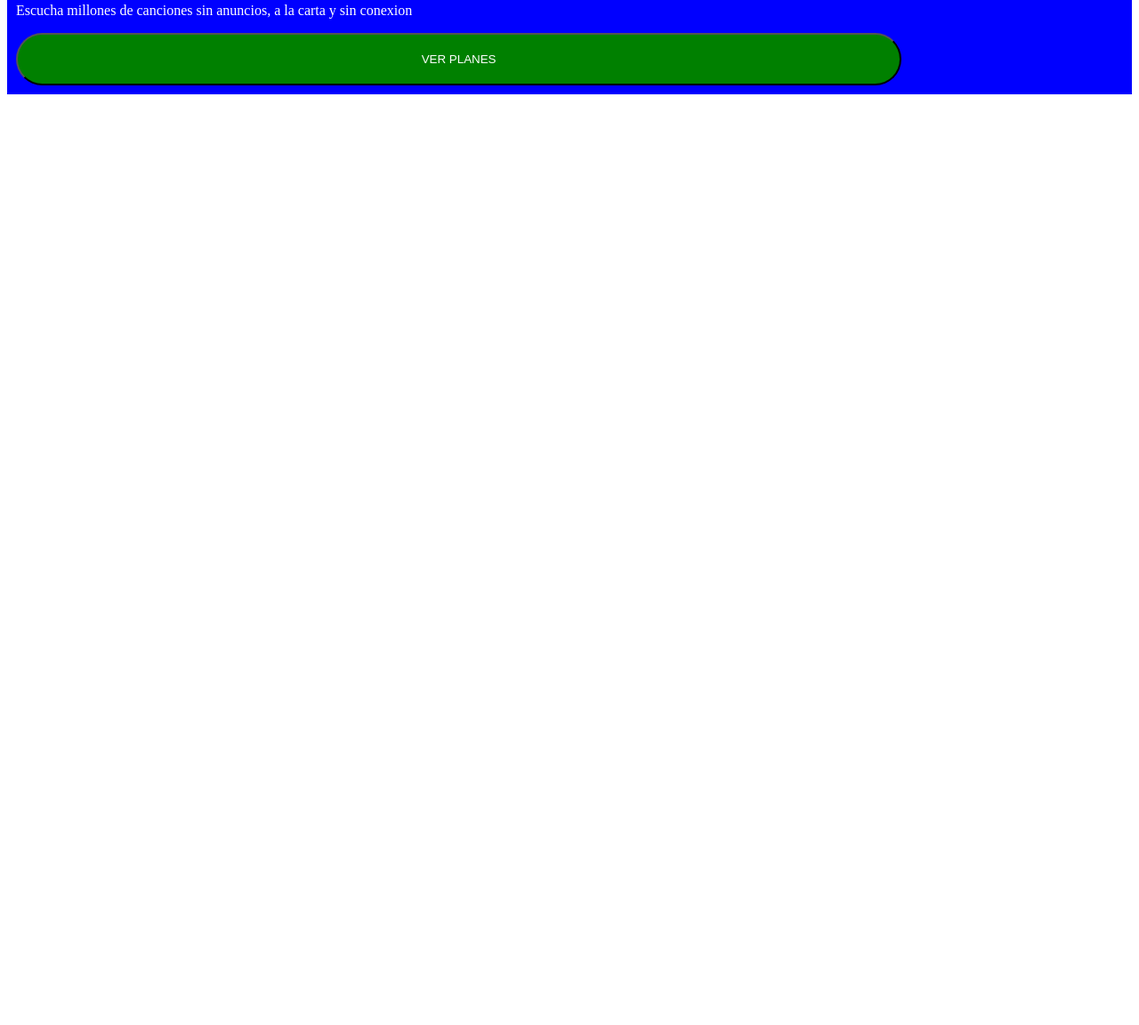
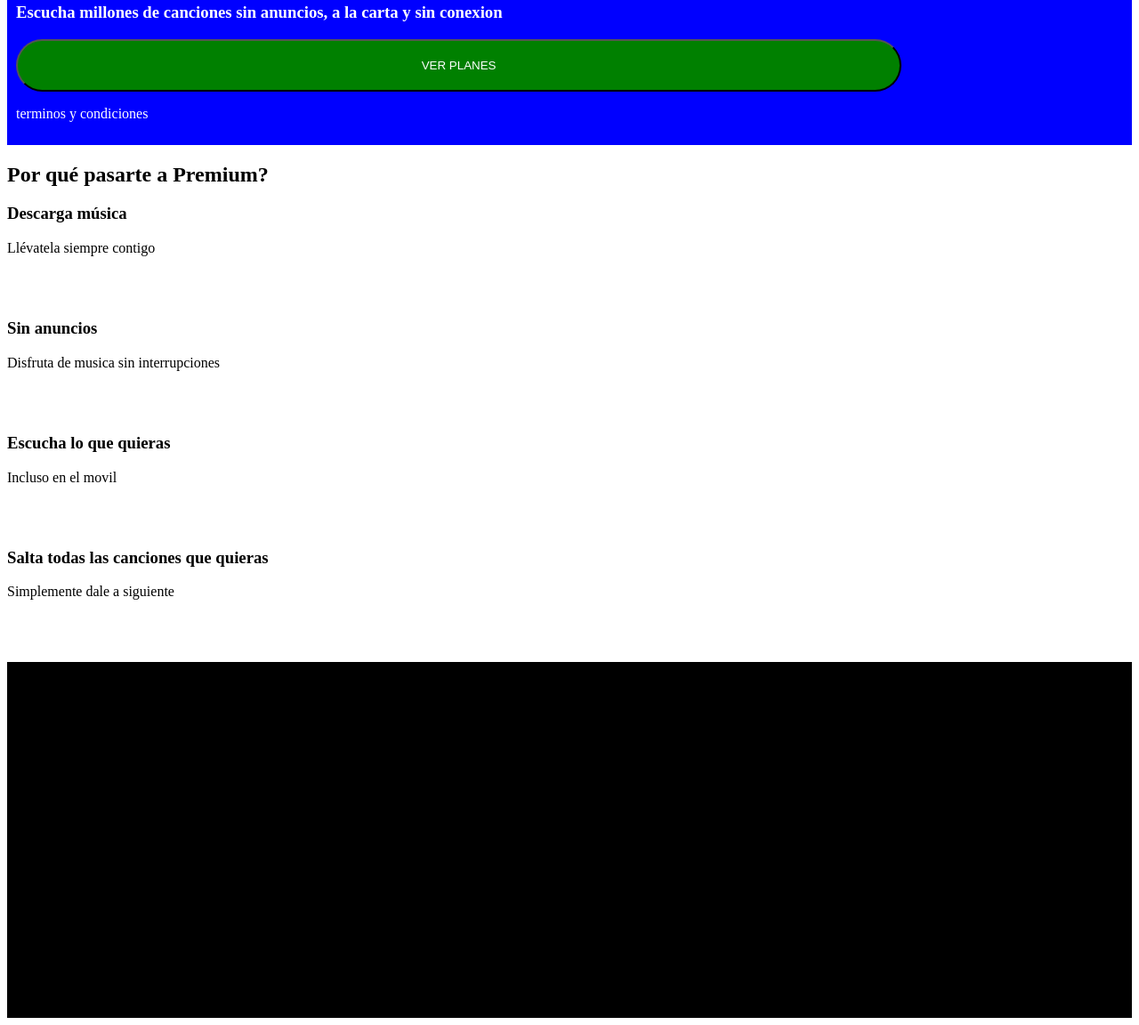
Before and after one commit to Adalab/promo-s-module-1-pair-8-spotify, a plain HTML site: page index.html in a window 1280 px wide. Shown: the part 123-1275 px from the top of the page at 89% size. Before the commit the page ends 800 px from the top, so only its background shows below. Drawn offline with Linux system fonts and the light colour scheme.

Commit message:
Main y footer

```diff
--- a/Spotify.css
+++ b/Spotify.css
@@ -10,6 +10,11 @@ nav {
     padding: 5px;
 }
 
+footer {
+    height: 400px;
+    background-color: black;
+}
+
 .mybutton {
     background-color: green;
     color: white;
@@ -18,3 +23,7 @@ nav {
     width: 80%;
     text-transform: uppercase;
 }
+
+.bloqueTitulo {
+    margin-bottom: 70px;
+}
--- a/index.html
+++ b/index.html
@@ -7,11 +7,31 @@
     <nav>Spotify</nav>
     <header>
       <h1>Prueba Premium gratis 3 meses</h1>
-      <p>
+      <h3>
         Escucha millones de canciones sin anuncios, a la carta y sin conexion
-      </p>
+      </h3>
       <button class="mybutton">ver planes</button>
+      <p>terminos y condiciones</p>
     </header>
-    <main></main>
+    <main>
+      <h2>Por qué pasarte a Premium?</h2>
+      <div class="bloqueTitulo">
+        <h3>Descarga música</h3>
+        <p>Llévatela siempre contigo</p>
+      </div>
+      <div class="bloqueTitulo">
+        <h3>Sin anuncios</h3>
+        <p>Disfruta de musica sin interrupciones</p>
+      </div>
+      <div class="bloqueTitulo">
+        <h3>Escucha lo que quieras</h3>
+        <p>Incluso en el movil</p>
+      </div>
+      <div class="bloqueTitulo">
+        <h3>Salta todas las canciones que quieras</h3>
+        <p>Simplemente dale a siguiente</p>
+      </div>
+    </main>
+    <footer></footer>
   </body>
 </html>
```
